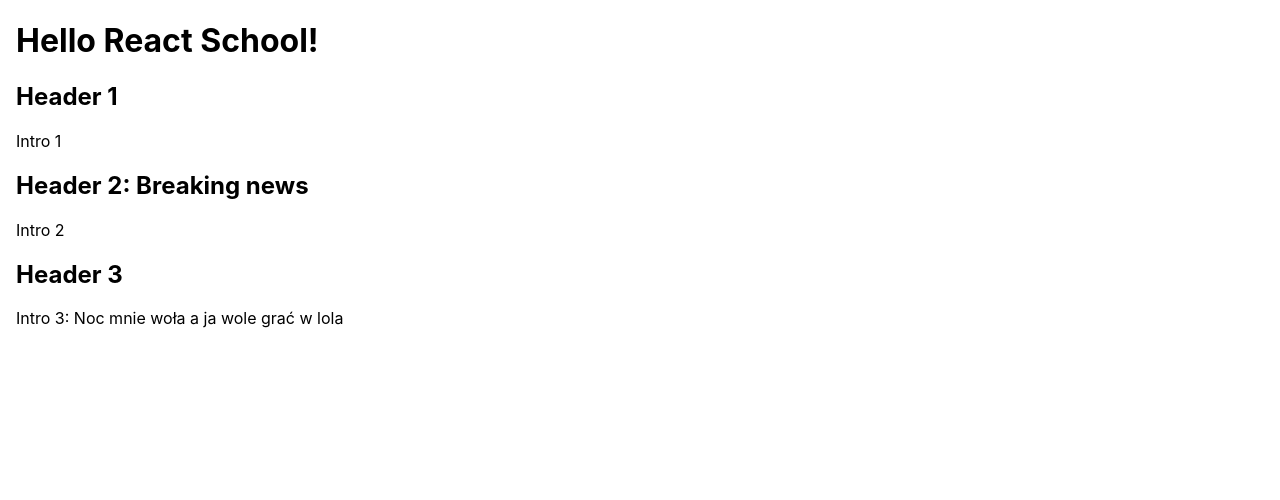
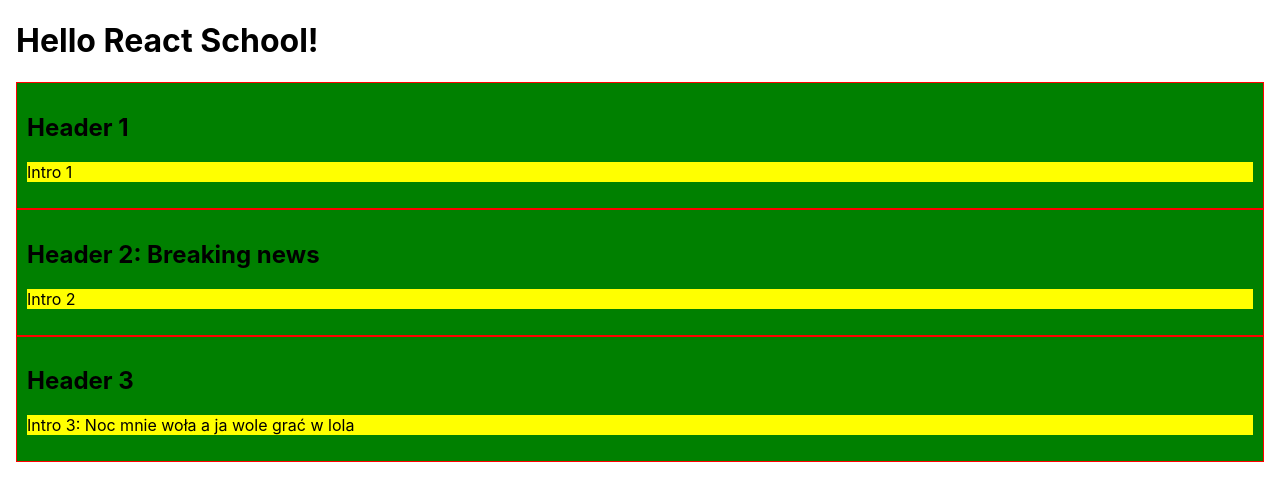
Before and after one commit to mattyl006/react-school, a React (Create React App) app in the folder training-project/: page / in a window 1280 px wide. Shown: the top 500 px of the page. Built offline with nearby package versions, Linux system fonts and the light colour scheme.

Commit message:
style example by className and CSS file

```diff
--- a/training-project/src/App.css
+++ b/training-project/src/App.css
@@ -1,3 +1,13 @@
 .App {
   text-align: center;
 }
+
+.News {
+  background-color: green;
+  border: red 1px solid;
+  padding: 10px;
+}
+
+.News p {
+  background: yellow;
+}
--- a/training-project/src/App.js
+++ b/training-project/src/App.js
@@ -5,7 +5,7 @@ const DAY = 'monday';
 
 function News({header, intro}) {
     return (
-        <section>
+        <section className="News">
             <h2>{header}</h2>
             <p>{intro}</p>
         </section>
```
